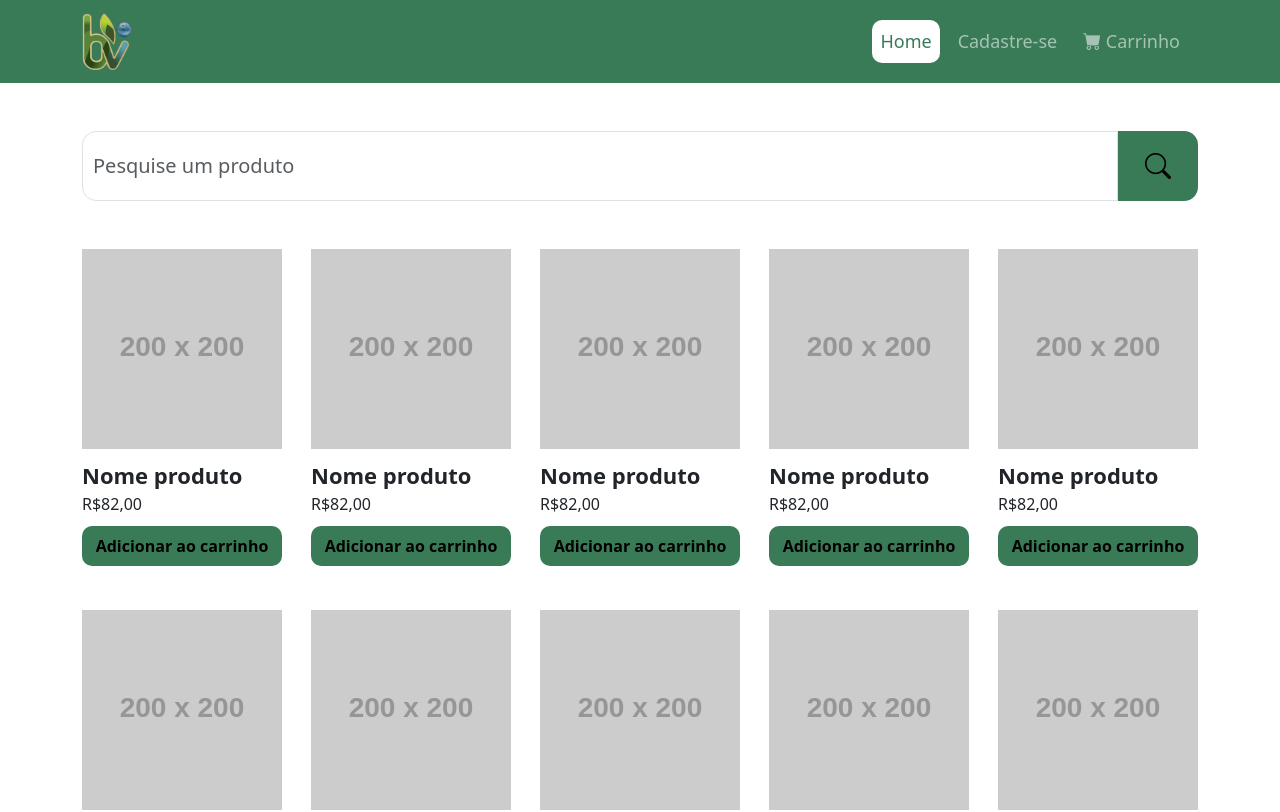
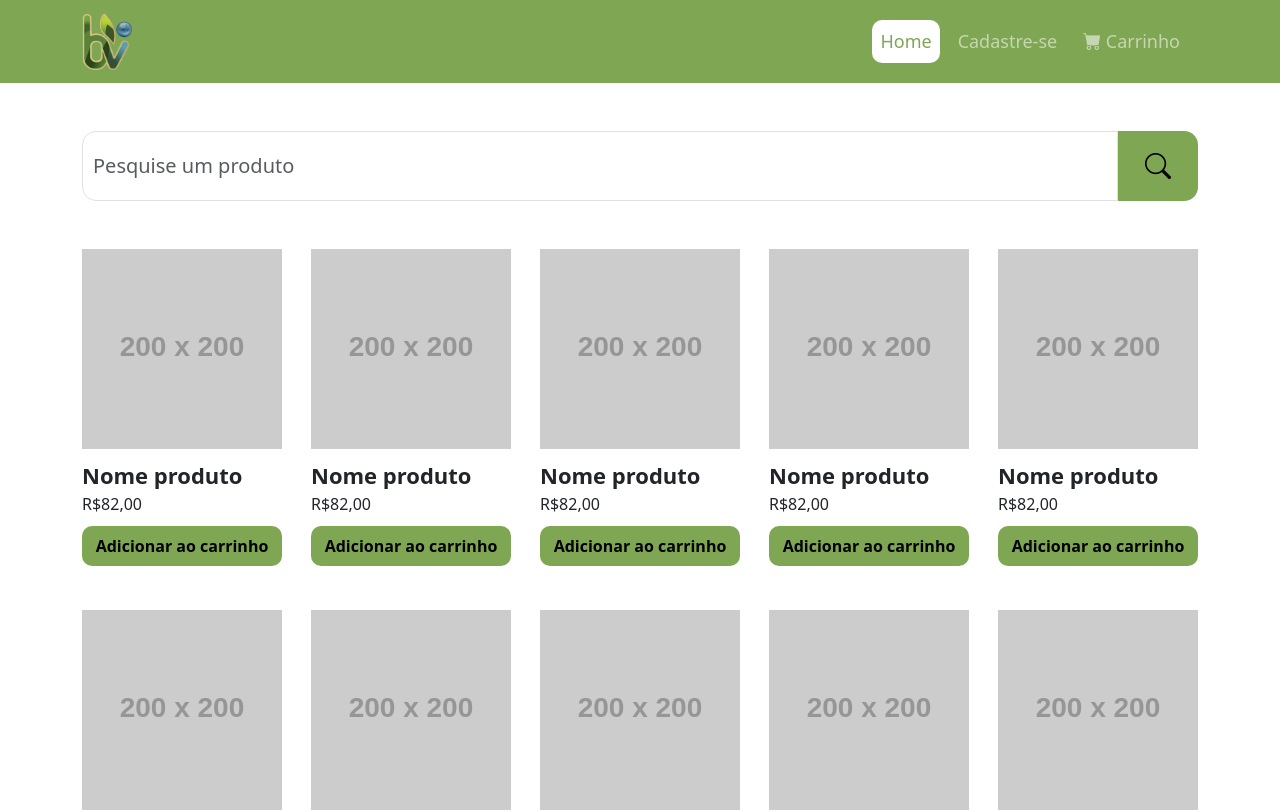
Before and after one commit to wendelisc12/bene-viere, a React (Vite) app: page / in a window 1280 px wide. Shown: the top 812 px of the page. Built offline with nearby package versions, Linux system fonts and the light colour scheme; the HTML template or start-up script is replaced by a standard one.

Commit message:
feat: trocando cor principal e colocando em variavel

```diff
--- a/src/components/Navbar/Navbar.scss
+++ b/src/components/Navbar/Navbar.scss
@@ -1,15 +1,17 @@
+@use "../../variables.scss";
+
 @mixin active-link{
     background-color: white  !important;
-    color: #397B57 !important;
+    color: variables.$corPrincipal !important;
 }
 
 .active{
     background-color: white  !important;
-    color: #397B57 !important;
+    color: variables.$corPrincipal  !important;
 }
 
 .navbar{
-    background-color: #397B57;
+    background-color: variables.$corPrincipal ;
     font-weight: 500;
 
     &_link{
--- a/src/components/produto/Produto.scss
+++ b/src/components/produto/Produto.scss
@@ -1,3 +1,5 @@
+@use "../../variables.scss";
+
 .produto{
     width: 200px;
     display: flex;
@@ -18,7 +20,7 @@
     }
 
     &_button{
-        background-color: #397B57;
+        background-color: variables.$corPrincipal ;
         height: 40px;
         border: 0;
         border-radius: 10px;
--- a/src/pages/Login/Login.scss
+++ b/src/pages/Login/Login.scss
@@ -1,3 +1,5 @@
+@use "../../variables.scss";
+
 .login{
     height: 100vh;
     display: flex
@@ -20,7 +22,7 @@
     &_form{
         width: 400px;
         &_button{
-            background-color: #397B57;
+            background-color: variables.$corPrincipal;
             height: 50px;
             border: 0;
             border-radius: 10px;
--- a/src/pages/carrinho/Carrinho.scss
+++ b/src/pages/carrinho/Carrinho.scss
@@ -1,3 +1,5 @@
+@use "../../variables.scss";
+
 .carrinho_container{
     height: calc(100vh - 82.77px);
 }
@@ -46,7 +48,7 @@
     width: 100%;
     button{
         width: 100%;
-        background-color: #397B57;
+        background-color: variables.$corPrincipal ;
         height: 50px;
         border: 0;
         border-radius: 10px;
--- a/src/pages/inicio/home.scss
+++ b/src/pages/inicio/home.scss
@@ -1,3 +1,5 @@
+@use "../../variables.scss";
+
 .pesquisa{
     display: flex;
     align-items: center;
@@ -15,7 +17,7 @@
         height: 70px;
         border: 0;
         border-radius: 0 14px 14px 0;
-        background-color: #397B57;
+        background-color: variables.$corPrincipal ;
         width:80px;
         transition: all 400ms;
 
--- /dev/null
+++ b/src/variables.scss
@@ -0,0 +1 @@
+$corPrincipal: #7fa653;
```
